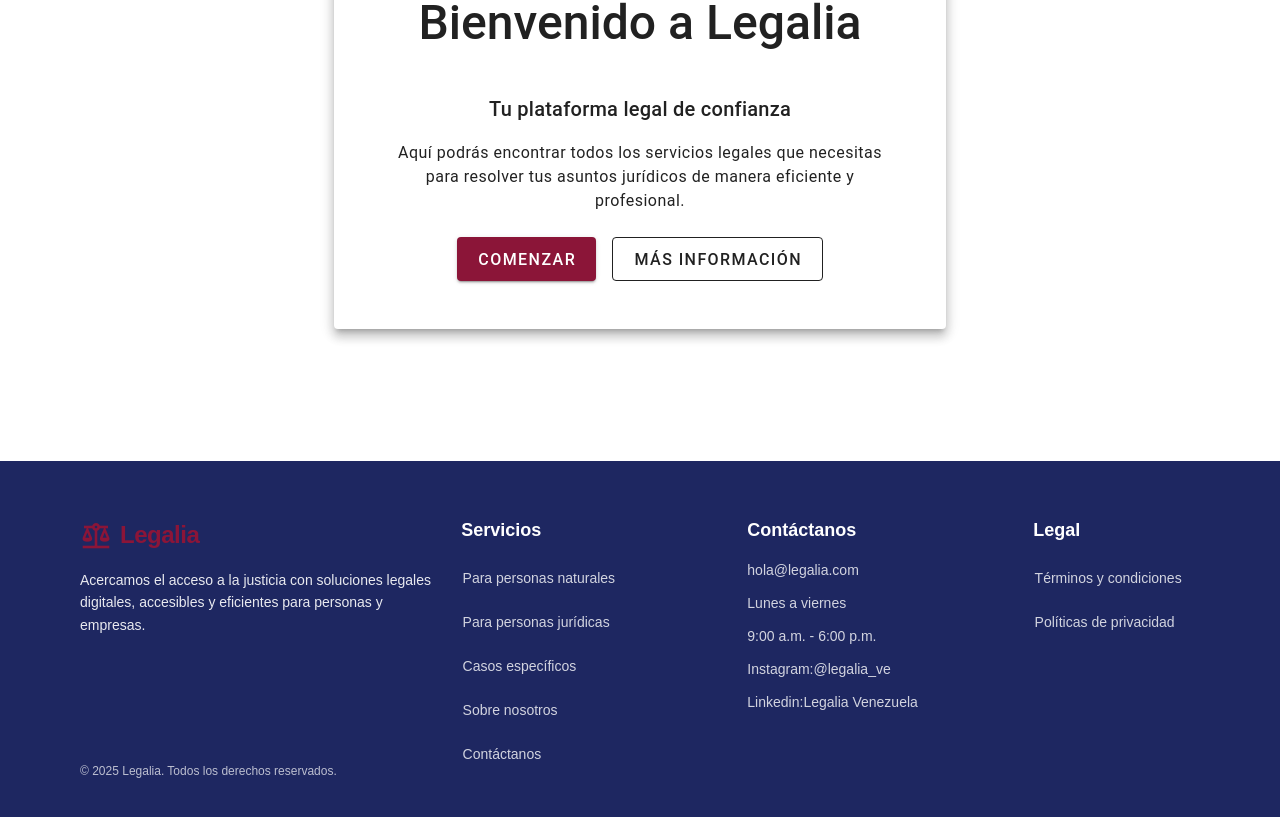
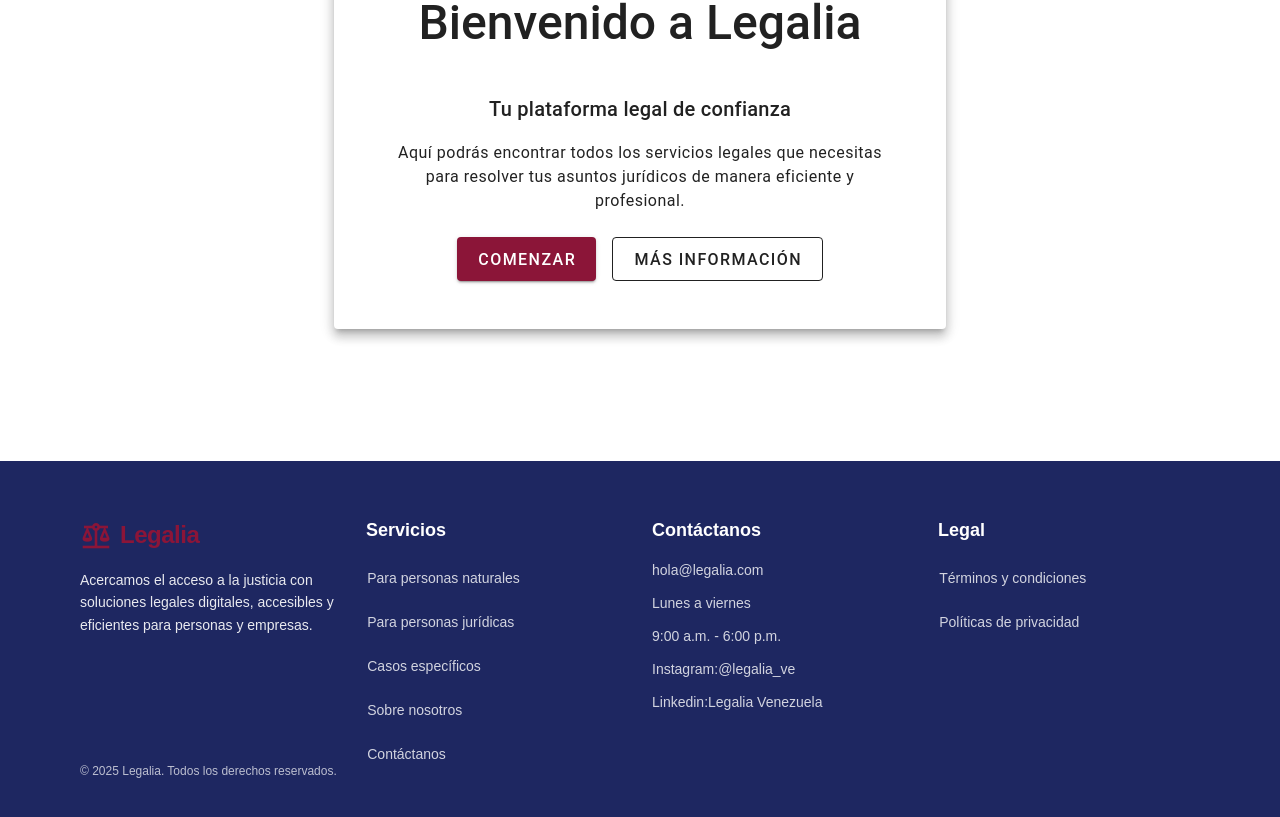
Before and after one commit to damg75/legalia, a Vue app: page / in a window 1280 px wide. Shown: the part 287-1104 px from the top of the page. Built offline with nearby package versions, Linux system fonts and the light colour scheme; a small style sheet from the web is missing.

Commit message:
feat: 4 part footer

```diff
--- a/src/components/Footer.vue
+++ b/src/components/Footer.vue
@@ -4,7 +4,7 @@
       <!-- Desktop Version -->
       <v-row class="d-none d-md-flex py-8">
         <!-- Logo y descripción -->
-        <v-col cols="12" md="4" class="d-flex flex-column">
+        <v-col cols="12" md="3" class="d-flex flex-column">
           <div class="mb-4">
             <LegaliaLogo />
           </div>
@@ -66,7 +66,7 @@
         </v-col>
 
         <!-- Legal -->
-        <v-col cols="12" md="2" class="d-flex flex-column">
+        <v-col cols="12" md="3" class="d-flex flex-column">
           <h3 class="footer-title mb-4">Legal</h3>
           <v-btn variant="text" class="footer-link justify-start pa-0 mb-2" @click="$router.push('/terminos')">
             Términos y condiciones
```
